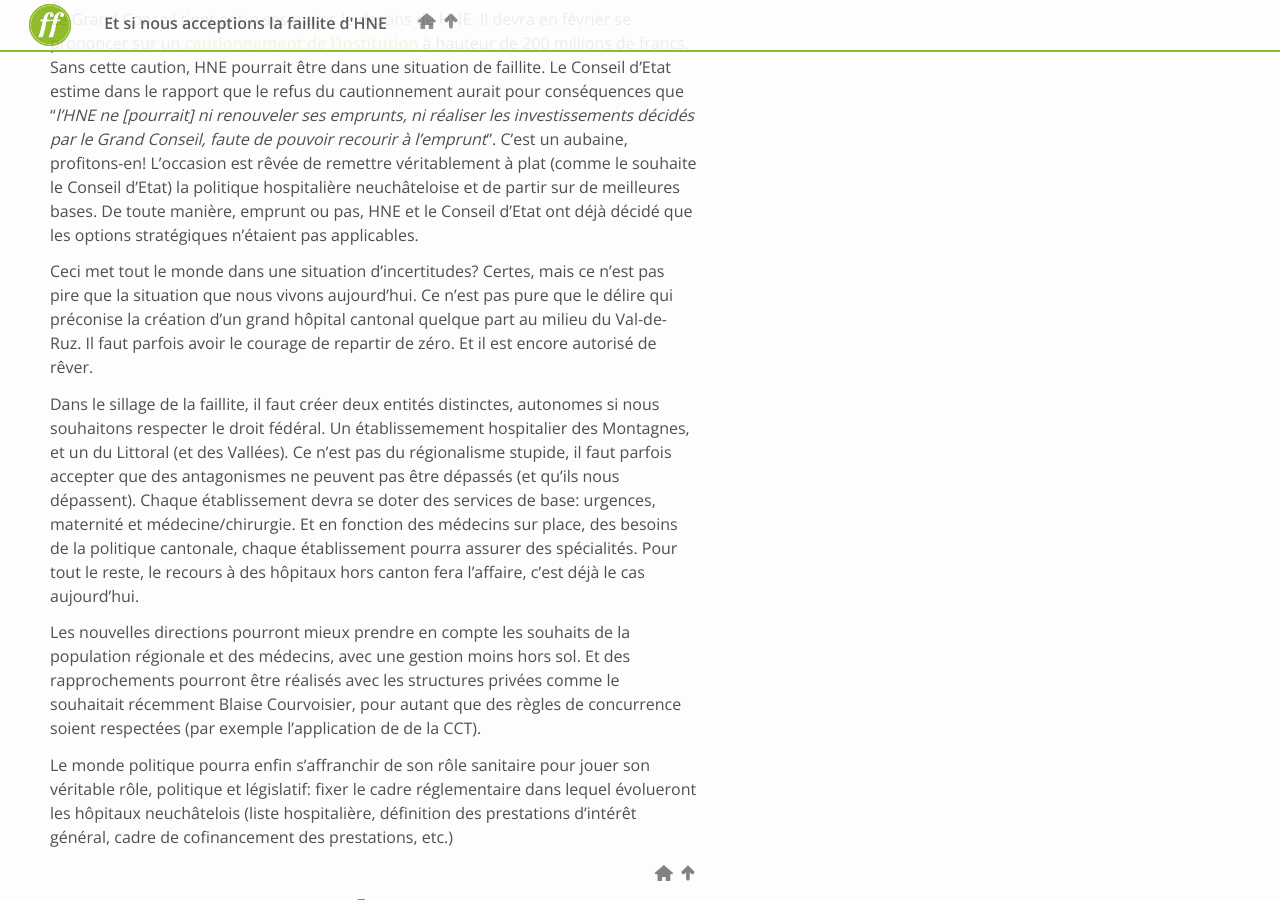
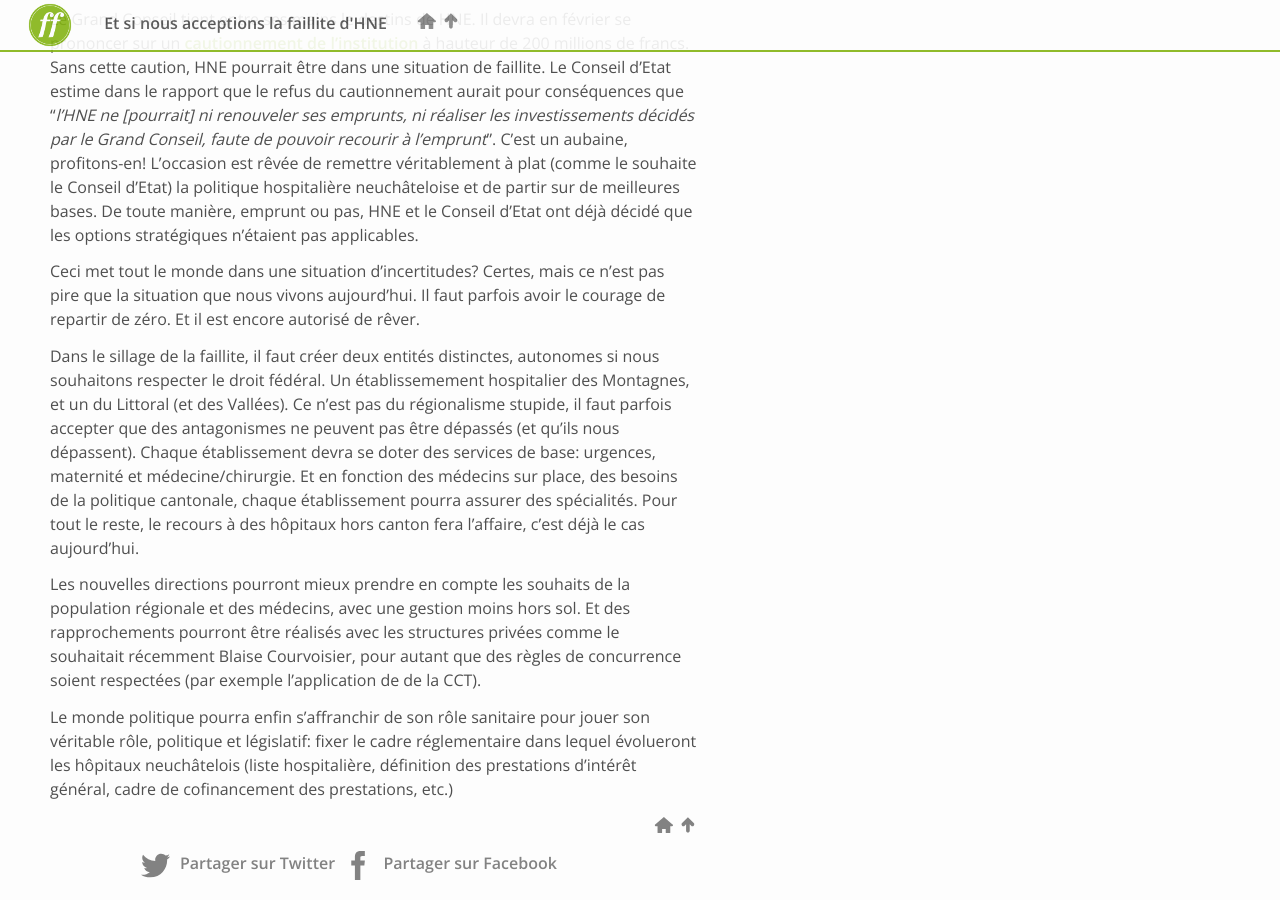
Before and after one commit to ffivaz/ffivaz.github.io, a Jekyll site: the page built from _posts/2015-02-01-et-si-nous-acceptions-la-faillite-de-HNE.markdown, in a window 1280 px wide and 900 px high, scrolled down 777 px. Built offline with Jekyll 4.4.1, drawn with Linux system fonts in a browser that asks for light colours; nearby versions of some CDN libraries; comment, search, counter and statistics services are not loaded.

Commit message:
Publication "Et si nous acceptions la faillite de HNE" ?

```diff
--- a/_posts/2015-02-01-et-si-nous-acceptions-la-faillite-de-HNE.markdown
+++ b/_posts/2015-02-01-et-si-nous-acceptions-la-faillite-de-HNE.markdown
@@ -23,7 +23,6 @@
 décidé que les options stratégiques n'étaient pas applicables.
 
 Ceci met tout le monde dans une situation d'incertitudes? Certes, mais ce n'est pas pire que la situation que nous vivons aujourd'hui.
-Ce n'est pas pure que le délire qui préconise la création d'un grand hôpital cantonal quelque part au milieu du Val-de-Ruz.
 Il faut parfois avoir le courage de repartir de zéro. Et il est encore autorisé de rêver.
 
 Dans le sillage de la faillite, il faut créer deux entités distinctes, autonomes si nous souhaitons respecter le droit fédéral. Un
```
